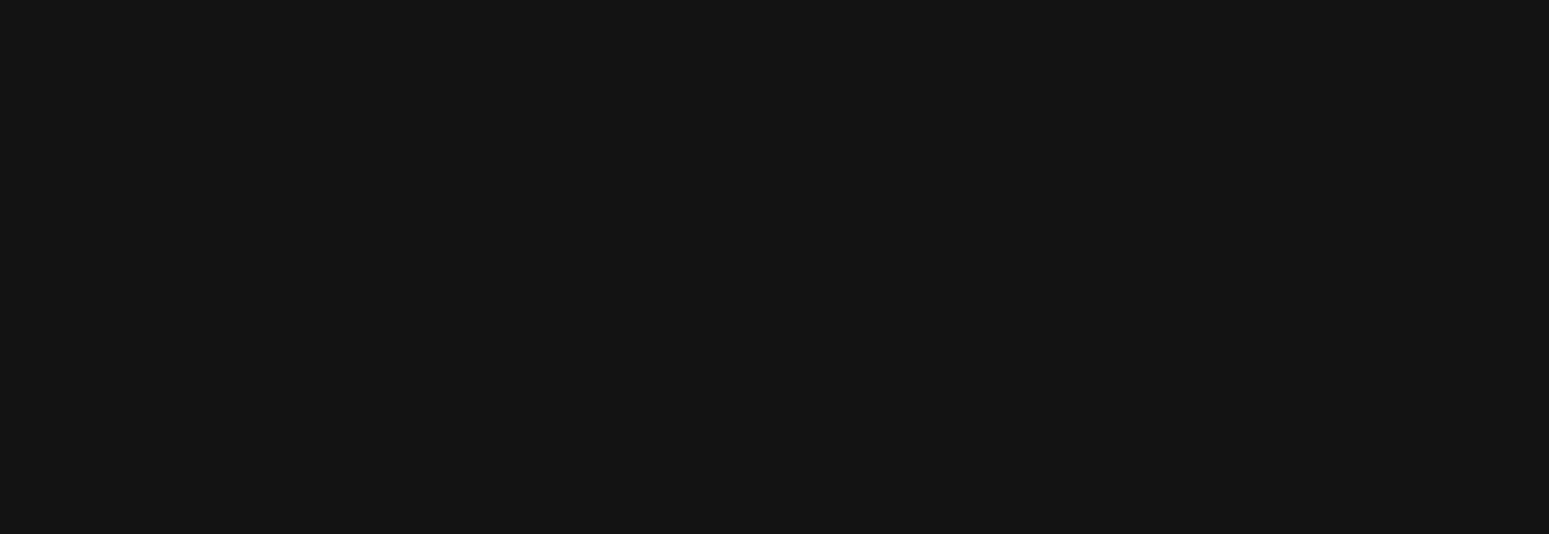
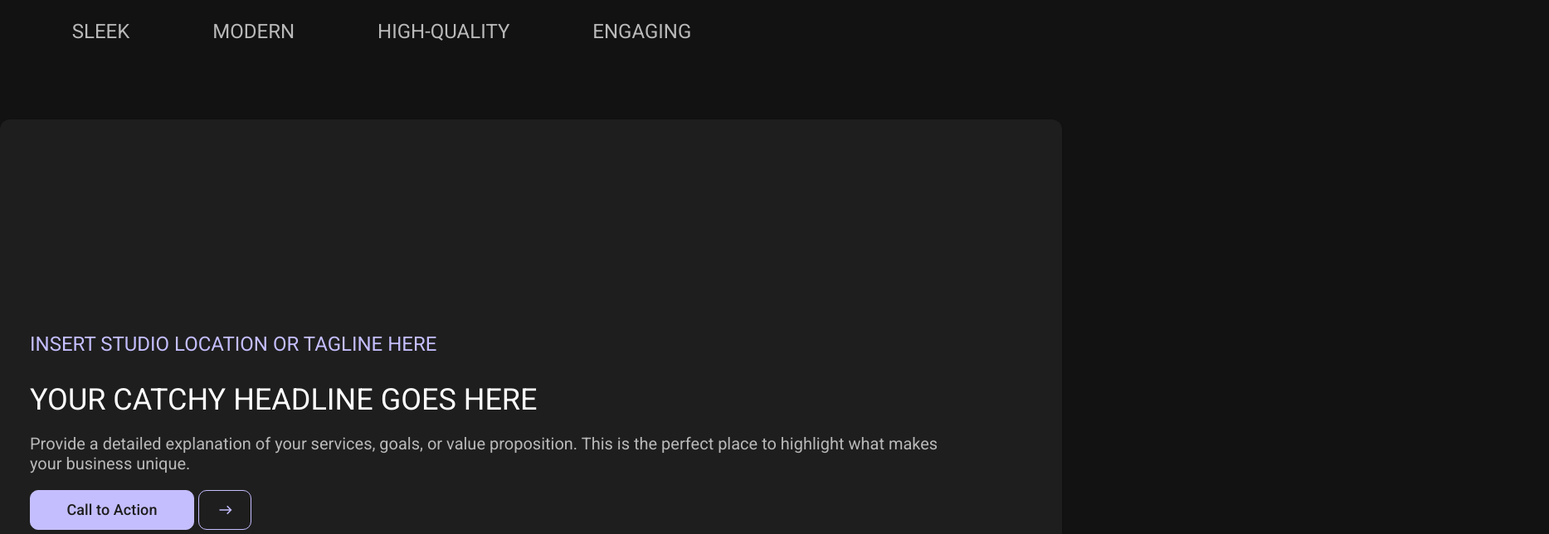
Before and after one commit to EmiKilic/website_design, an Angular app: page / in a window 1280 px wide. Shown: the part 880-1524 px from the top of the page at 83% size, 1867 px wide, since content can reach past the window. Before the commit the page ends 804 px from the top, so only its background shows below. Built offline with nearby package versions, Linux system fonts and the light colour scheme.

Commit message:
added structure

```diff
--- a/src/app/app.component.html
+++ b/src/app/app.component.html
@@ -12,3 +12,5 @@
 </mat-toolbar>
 
 <app-first-part></app-first-part>
+<app-carousel></app-carousel>
+<app-process></app-process>
--- a/src/app/app.component.ts
+++ b/src/app/app.component.ts
@@ -3,10 +3,12 @@ import { RouterOutlet } from '@angular/router';
 import {MatToolbarModule} from '@angular/material/toolbar';
 import {MatButtonModule} from '@angular/material/button';
 import { FirstPartComponent } from './first-part/first-part.component';
+import { CarouselComponent } from './carousel/carousel.component';
+import { ProcessComponent } from './process/process.component';
 
 @Component({
   selector: 'app-root',
-  imports: [RouterOutlet, MatToolbarModule, MatButtonModule, FirstPartComponent],
+  imports: [RouterOutlet, MatToolbarModule, ProcessComponent,MatButtonModule, FirstPartComponent, CarouselComponent],
   templateUrl: './app.component.html',
   styleUrl: './app.component.scss'
 })
--- /dev/null
+++ b/src/app/carousel/carousel.component.html
@@ -0,0 +1,5 @@
+<section onload="carousel()">
+  <div class="carousel">
+    <p *ngFor="let word of infiniteWords">{{ word }}</p>
+  </div>
+</section>
--- /dev/null
+++ b/src/app/carousel/carousel.component.scss
@@ -0,0 +1,39 @@
+section {
+    position: absolute;
+    display: flex;
+    max-width: none;
+    width: auto;
+    animation: scroll 20s linear;
+    left: 0;
+    overflow: hidden; /* Ensures the text outside the section is not visible */
+    white-space: nowrap; /* Prevents wrapping of text */
+  }
+  .carousel {
+    display: flex;
+    white-space: nowrap; /* Prevent wrapping */
+    animation: scroll 20s linear; /* Continuous scroll animation */
+  }
+  section p {
+    color: #b9b9b9;
+    font-size: 24px;
+    overflow: hidden;
+    padding-right: 100px;
+    display: inline-block; /* Ensures each <p> behaves as a single block */
+    margin: 0; /* Removes any default margin */
+    flex-shrink: 0;
+    margin-bottom: 100px;
+    margin-top: 100px;
+  }
+
+  @keyframes scroll {
+    0% {
+      transform: translateX(0); /* Start at the default position */
+    }
+    100% {
+      transform: translateX(-100%); /* Scroll the entire width of the section */
+    }
+  }
+
+  section {
+    animation: scroll 10s linear infinite; /* Adjust timing for speed */
+  }
--- /dev/null
+++ b/src/app/carousel/carousel.component.ts
@@ -0,0 +1,44 @@
+import { CommonModule } from '@angular/common';
+import { Component } from '@angular/core';
+import e from 'express';
+
+@Component({
+  selector: 'app-carousel',
+  imports: [CommonModule],
+  templateUrl: './carousel.component.html',
+  styleUrl: './carousel.component.scss'
+})
+export class CarouselComponent {
+  words: string[] = [
+    'RESPONSIVE',
+    'ADAPTIVE',
+    'CLEAN DESIGN',
+    'MINIMALISTIC',
+    'USER-FRIENDLY',
+    'INTUITIVE',
+    'PROFESSIONAL',
+    'POLISHED',
+    'CUSTOM DESIGN',
+    'TAILORED',
+    'ACCESSIBLE',
+    'INCLUSIVE',
+    'SLEEK',
+    'MODERN',
+    'HIGH-QUALITY',
+    'ENGAGING'
+  ];
+
+  infiniteWords: string[] = []; // This will hold the infinite list of words
+
+  ngOnInit(): void {
+    this.startInfiniteText();
+  }
+
+  startInfiniteText(): void {
+
+    for (let i = 0; i < this.words.length; i++) {
+      const element = this.words[i];
+      this.infiniteWords.push(element);
+    }
+  }
+}
--- /dev/null
+++ b/src/app/process/process.component.html
@@ -0,0 +1,11 @@
+<section>
+    <mat-card>
+        <h4>INSERT STUDIO LOCATION OR TAGLINE HERE</h4>
+        <h2>YOUR CATCHY HEADLINE GOES HERE</h2>
+        <p>Provide a detailed explanation of your services, goals, or value proposition. This is the perfect place to highlight what makes your business unique.</p>
+        <div class="call-to-action">
+            <button mat-stroked-button>Call to Action</button>
+            <button mat-stroked-button class="button-arrow"><mat-icon class="first-arrow">east</mat-icon><mat-icon class="second-arrow">east</mat-icon></button>
+        </div>
+    </mat-card>
+</section>
--- /dev/null
+++ b/src/app/process/process.component.scss
@@ -0,0 +1,3 @@
+section {
+    margin-top: 200px;
+}
```
Also changed, not shown: src/app/process/process.component.ts (added, +14 -0 lines), 2 other files (tests, documents, lock files or other folders).
